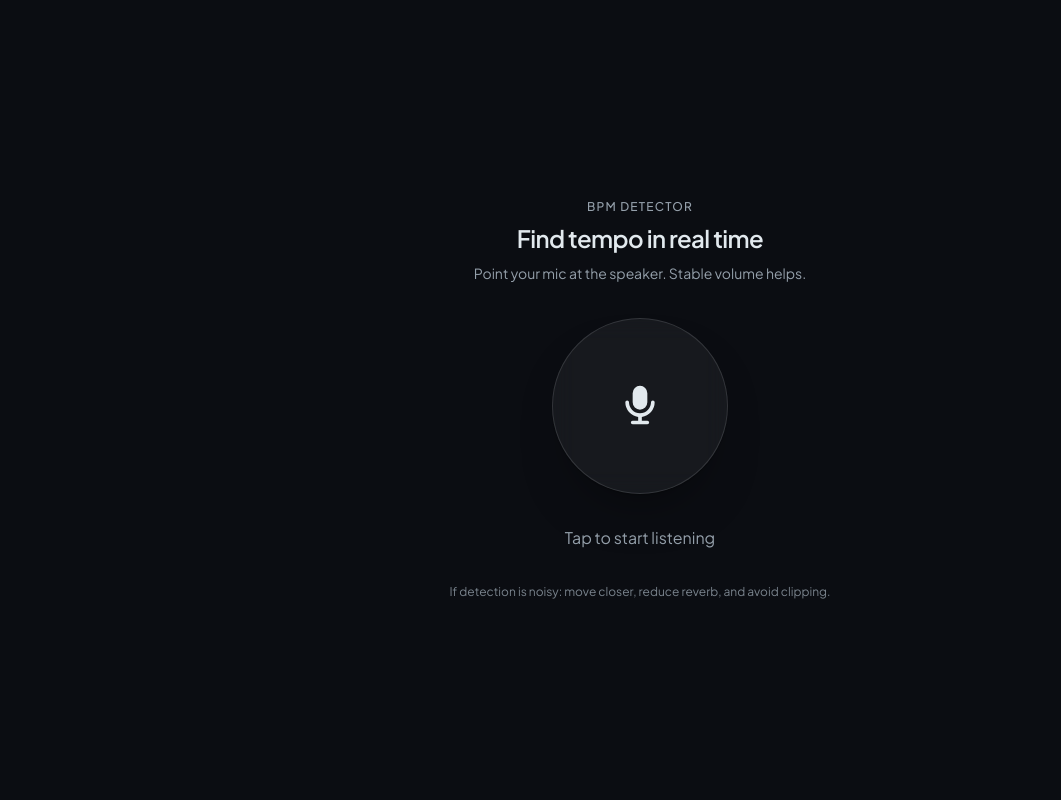
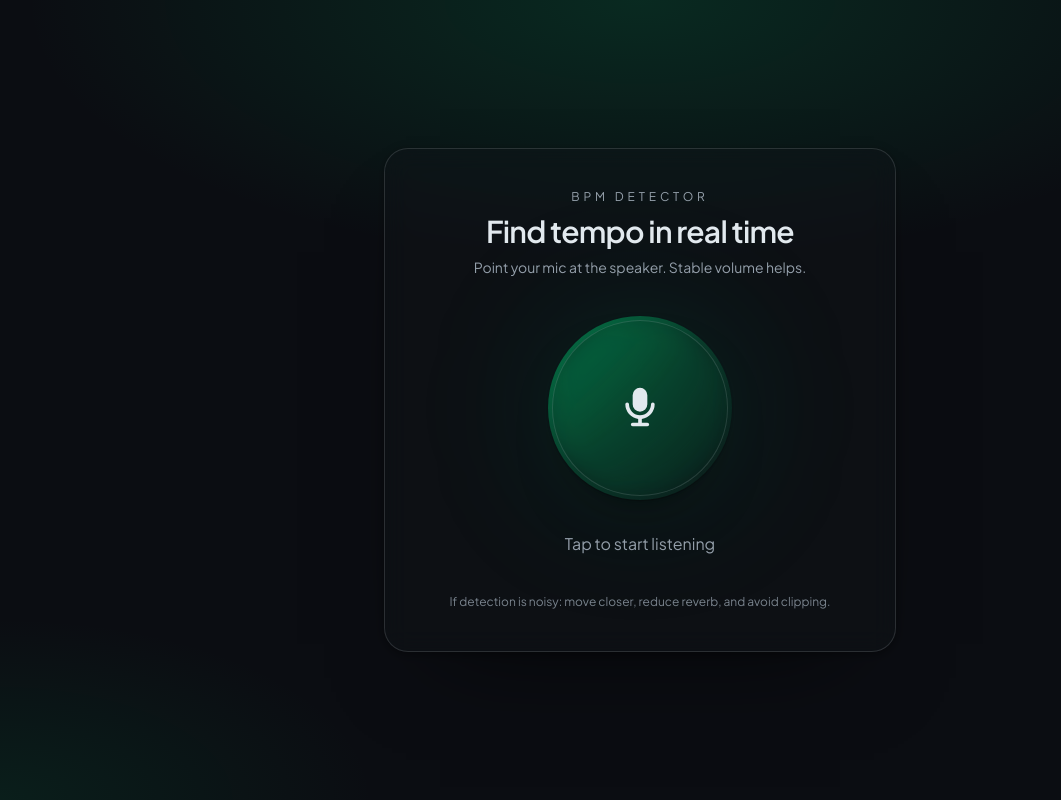
Before and after one commit to tebohoxthapeli/bpm-detector, a React (Vite) app: page / in a window 1280 px wide. Shown: the whole page, without its empty margins (0-1061 px from the left). Built offline with nearby package versions, Linux system fonts and the light colour scheme.

Commit message:
ui: redesign MicButton, ResultScreen, Button, and App layout

```diff
--- a/src/App.tsx
+++ b/src/App.tsx
@@ -25,8 +25,8 @@ export default function App() {
   ]);
 
   return (
-    <div className='flex min-h-screen items-center justify-center bg-background text-foreground'>
-      <div className='w-full max-w-md px-6'>
+    <div className='flex min-h-svh items-center justify-center px-6 py-14 text-foreground'>
+      <div className='w-full max-w-lg'>
         <MicButton
           errorMessage={error}
           onReset={reset}
--- a/src/components/mic-button.tsx
+++ b/src/components/mic-button.tsx
@@ -59,19 +59,20 @@ export function MicButton({
     logger.log('[MicButton] Status is error, rendering error UI');
 
     return (
-      <div className='mx-auto w-full max-w-md'>
-        <div className='rounded-2xl border border-destructive/30 bg-destructive/10 p-6 shadow-black/20 shadow-lg'>
-          <div className='mb-2 font-medium text-destructive text-sm'>
+      <div className='mx-auto w-full max-w-lg'>
+        <div className='rounded-3xl border border-destructive/30 bg-destructive/10 p-7 shadow-xl backdrop-blur-md sm:p-8'>
+          <div className='text-left'>
+            <div className='font-medium text-destructive text-sm'>
               Mic error
             </div>
-
-          <div className='text-destructive/90 text-sm leading-relaxed'>
+            <div className='mt-2 text-destructive/90 text-sm leading-relaxed'>
               {errorMessage}
             </div>
+          </div>
 
-          <div className='mt-6 flex justify-center'>
+          <div className='mt-7 flex justify-center'>
             <Button
-              className='min-w-48 border-destructive/30 bg-background/40 text-foreground hover:bg-background/60'
+              className='min-w-52 border-destructive/30 bg-background/40 text-foreground hover:bg-background/60'
               onClick={onRetry}
               size='lg'
               variant='outline'
@@ -91,47 +92,57 @@ export function MicButton({
   logger.log('[MicButton] Status is idle or listening, rendering button UI');
 
   return (
-    <div className='mx-auto flex w-full max-w-md flex-col items-center gap-8'>
+    <div className='mx-auto w-full max-w-lg'>
+      <div className='rounded-3xl border border-border/60 bg-card/45 p-7 shadow-2xl backdrop-blur-md sm:p-10'>
         <div className='space-y-2 text-center'>
-        <div className='font-medium text-muted-foreground text-xs tracking-widest'>
+          <div className='text-muted-foreground text-xs tracking-[0.32em]'>
             BPM DETECTOR
           </div>
 
-        <div className='font-semibold text-2xl text-foreground tracking-tight'>
+          <div className='font-semibold text-3xl text-foreground tracking-tight'>
             Find tempo in real time
           </div>
 
-        <div className='text-muted-foreground text-sm leading-relaxed'>
+          <div className='mx-auto max-w-sm text-muted-foreground text-sm leading-relaxed'>
             Point your mic at the speaker. Stable volume helps.
           </div>
         </div>
 
+        <div className='mt-9 flex justify-center'>
           <div className='relative'>
-        <div className='absolute inset-0 -z-10 rounded-full bg-primary/20 blur-2xl' />
+            <div className='pointer-events-none absolute inset-0 -z-10 rounded-full bg-primary/18 blur-3xl' />
 
             {status === 'listening' ? (
               <>
                 <div className='pointer-events-none absolute -inset-6 rounded-full border border-primary/25' />
-            <div className='pointer-events-none absolute -inset-10 animate-ping rounded-full border border-primary/20' />
+                <div className='pointer-events-none absolute -inset-10 animate-ping rounded-full border border-primary/15' />
               </>
             ) : null}
 
+            <div
+              className={cn(
+                'rounded-full p-1 shadow-xl',
+                'bg-gradient-to-br from-primary/70 via-primary/25 to-transparent',
+                status === 'listening' ? 'from-primary/85 via-primary/35' : null
+              )}
+            >
               <Button
                 aria-busy={status === 'listening'}
                 className={cn(
                   'relative h-44 w-44 rounded-full',
-            'shadow-black/35 shadow-xl',
+                  'border border-border/50',
+                  'bg-background/20 text-foreground',
                   'backdrop-blur-md',
-            'transition-all duration-200',
-            'focus-visible:ring-2 focus-visible:ring-primary/40',
+                  'transition-transform duration-200',
                   '[&_svg]:h-11! [&_svg]:w-11!',
-            'active:scale-[0.98]',
+                  'active:scale-[0.985]',
                   status === 'listening'
-              ? 'border-primary/30 bg-primary/20 text-primary ring-2 ring-primary/30 hover:bg-primary/30'
-              : 'border border-white/10 bg-white/5 text-foreground hover:bg-white/8 hover:shadow-2xl'
+                    ? 'border-primary/25 bg-primary/12 text-primary hover:bg-primary/16'
+                    : 'hover:bg-background/28'
                 )}
                 onClick={status === 'listening' ? onStop : onStart}
                 size='iconLg'
+                variant='ghost'
               >
                 {status === 'listening' ? (
                   <Loader2 className='animate-spin' />
@@ -140,8 +151,10 @@ export function MicButton({
                 )}
               </Button>
             </div>
+          </div>
+        </div>
 
-      <div className='space-y-2 text-center'>
+        <div className='mt-8 space-y-2 text-center'>
           {status === 'idle' ? (
             <div className='text-base text-muted-foreground'>
               Tap to start listening
@@ -156,7 +169,9 @@ export function MicButton({
                   {elapsedSeconds}s
                 </span>
               </div>
-            <div className='text-muted-foreground/70 text-sm'>Tap to stop</div>
+              <div className='text-muted-foreground/70 text-sm'>
+                Tap to stop
+              </div>
               <Button
                 className='text-muted-foreground hover:text-foreground'
                 onClick={() => {
@@ -178,8 +193,9 @@ export function MicButton({
           ) : null}
         </div>
 
-      <div className='text-center text-muted-foreground/80 text-xs leading-relaxed'>
+        <div className='mt-9 text-center text-muted-foreground/80 text-xs leading-relaxed'>
           If detection is noisy: move closer, reduce reverb, and avoid clipping.
+        </div>
       </div>
     </div>
   );
--- a/src/components/result-screen.tsx
+++ b/src/components/result-screen.tsx
@@ -7,12 +7,12 @@ export function ResultScreen({ bpm, onReset }: ResultScreenProps) {
   }
 
   return (
-    <div className='mx-auto flex w-full max-w-md flex-col items-center gap-8'>
+    <div className='mx-auto w-full max-w-lg'>
       <Button
-        className='fixed top-6 left-6 border border-white/10 bg-white/5 text-muted-foreground backdrop-blur-md hover:bg-white/10 hover:text-foreground'
+        className='fixed top-6 left-6 border-border/60 bg-card/40 text-muted-foreground shadow-lg backdrop-blur-md hover:text-foreground'
         onClick={onReset}
         size='sm'
-        variant='ghost'
+        variant='outline'
       >
         <ArrowLeft
           className='mr-2'
@@ -21,22 +21,22 @@ export function ResultScreen({ bpm, onReset }: ResultScreenProps) {
         Back
       </Button>
 
-      <div className='w-full rounded-2xl border border-white/10 bg-white/5 p-8 text-center shadow-black/35 shadow-xl backdrop-blur-md'>
-        <div className='font-medium text-muted-foreground text-xs tracking-widest'>
+      <div className='rounded-3xl border border-border/60 bg-card/45 p-7 text-center shadow-2xl backdrop-blur-md sm:p-10'>
+        <div className='text-muted-foreground text-xs tracking-[0.32em]'>
           RESULT
         </div>
 
         <div className='mt-3 text-muted-foreground text-sm'>Detected tempo</div>
 
-        <div className='mt-5 font-mono font-semibold text-8xl text-foreground tabular-nums leading-none tracking-tight'>
+        <div className='mt-6 bg-gradient-to-b from-primary via-primary/80 to-primary/55 bg-clip-text font-semibold text-7xl text-transparent tabular-nums leading-none tracking-tight sm:text-8xl'>
           {bpm}
         </div>
 
         <div className='mt-2 text-muted-foreground text-sm'>BPM</div>
 
-        <div className='mt-7 flex justify-center'>
+        <div className='mt-8 flex justify-center'>
           <Button
-            className='min-w-56'
+            className='min-w-60'
             onClick={onReset}
             size='lg'
           >
--- a/src/components/ui/button.tsx
+++ b/src/components/ui/button.tsx
@@ -4,7 +4,7 @@ import { type ButtonHTMLAttributes, forwardRef } from 'react';
 import { cn } from '@/lib/utils';
 
 const buttonVariants = cva(
-  'inline-flex items-center justify-center gap-2 whitespace-nowrap rounded-md font-medium text-sm transition-colors focus-visible:outline-none focus-visible:ring-1 focus-visible:ring-ring disabled:pointer-events-none disabled:opacity-50 [&_svg]:pointer-events-none [&_svg]:size-4 [&_svg]:shrink-0',
+  'inline-flex items-center justify-center gap-2 whitespace-nowrap rounded-lg font-medium text-sm transition-[background-color,color,box-shadow,transform,border-color] duration-200 ease-out focus-visible:outline-none focus-visible:ring-2 focus-visible:ring-ring/60 focus-visible:ring-offset-2 focus-visible:ring-offset-background active:translate-y-px disabled:pointer-events-none disabled:opacity-50 [&_svg]:pointer-events-none [&_svg]:size-4 [&_svg]:shrink-0',
   {
     defaultVariants: {
       size: 'default',
@@ -12,24 +12,25 @@ const buttonVariants = cva(
     },
     variants: {
       size: {
-        default: 'h-9 px-4 py-2',
-        icon: 'h-9 w-9',
+        default: 'h-10 px-4',
+        icon: 'h-10 w-10',
         iconLg: 'h-14 w-14',
-        lg: 'h-10 rounded-md px-8',
-        sm: 'h-8 rounded-md px-3 text-xs',
-        xl: 'h-14 px-12',
+        lg: 'h-11 rounded-lg px-7',
+        sm: 'h-9 rounded-md px-3 text-xs',
+        xl: 'h-12 rounded-xl px-10 text-base',
       },
       variant: {
         default:
-          'bg-primary text-primary-foreground shadow hover:bg-primary/90',
+          'bg-primary text-primary-foreground shadow-sm hover:bg-primary/92 hover:shadow-md active:bg-primary/88',
         destructive:
-          'bg-destructive text-destructive-foreground shadow-sm hover:bg-destructive/90',
-        ghost: 'hover:bg-accent hover:text-accent-foreground',
+          'bg-destructive text-destructive-foreground shadow-sm hover:bg-destructive/92 hover:shadow-md active:bg-destructive/88',
+        ghost:
+          'text-foreground hover:bg-accent/60 hover:text-accent-foreground active:bg-accent/75',
         link: 'text-primary underline-offset-4 hover:underline',
         outline:
-          'border border-input bg-background shadow-sm hover:bg-accent hover:text-accent-foreground',
+          'border border-input bg-background/50 shadow-sm backdrop-blur-sm hover:bg-accent/50 hover:text-accent-foreground active:bg-accent/65',
         secondary:
-          'bg-secondary text-secondary-foreground shadow-sm hover:bg-secondary/80',
+          'bg-secondary text-secondary-foreground shadow-sm hover:bg-secondary/80 hover:shadow-md active:bg-secondary/75',
       },
     },
   }
```
Lines whose indentation alone changed are shown as unchanged.
